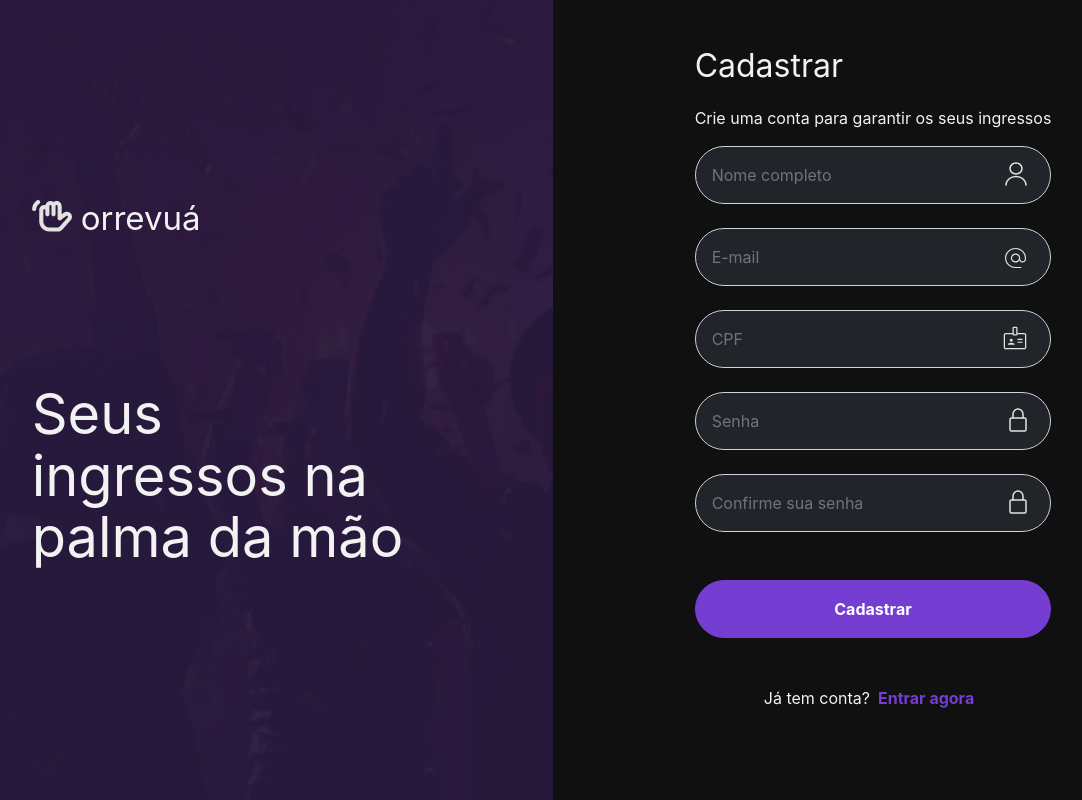
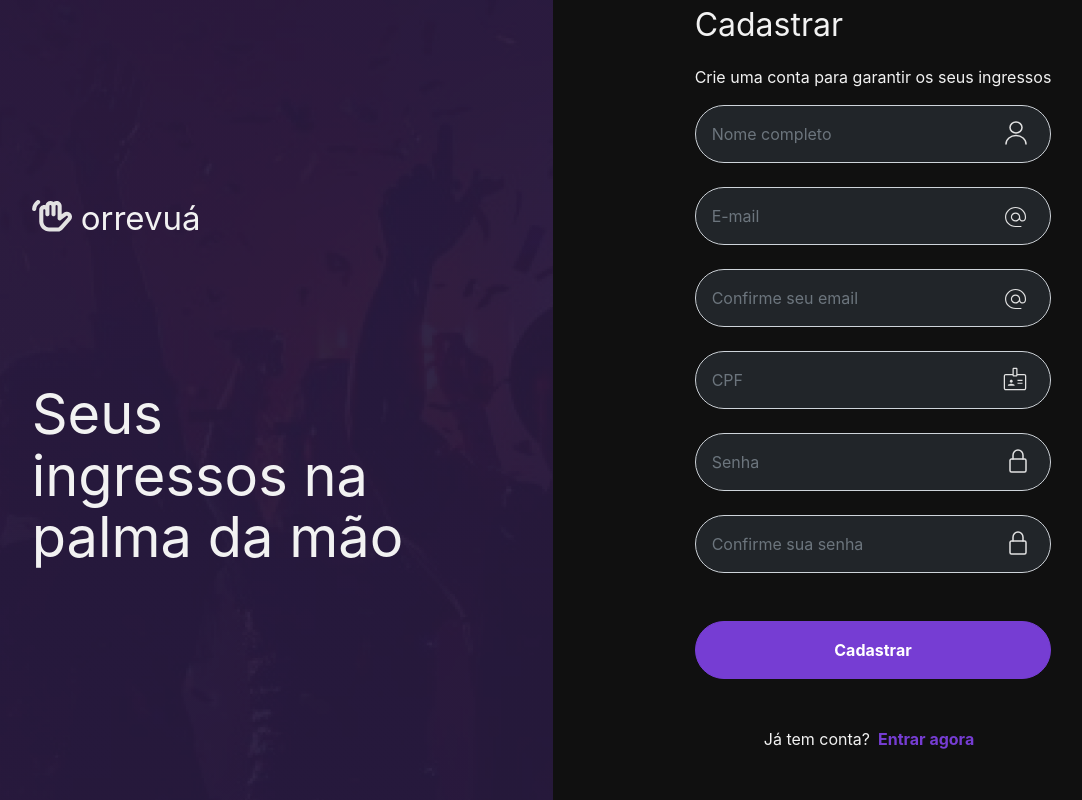
Before and after one commit to VerasThiago/orrevua, a React (Create React App) app in the folder web/: page /signup in a window 1280 px wide. Shown: the whole page, without its empty margins (87-1169 px from the left). Built offline with nearby package versions, Linux system fonts and the light colour scheme; no server answers.

Commit message:
improved cpf and email validation

```diff
--- a/web/src/pages/admin/createTicket/index.js
+++ b/web/src/pages/admin/createTicket/index.js
@@ -131,6 +131,11 @@ export default function AdminUserTickets() {
                 icon={<IconBadge />}
                 {...register('cpf', {
                   required: 'Este campo é obrigatório',
+                  validate: (val) => {
+                    if (!val || val.length !== 11) {
+                      return 'Não é um CPF válido';
+                    }
+                  },
                   setValueAs: (v) => unformatCpf(v),
                   onChange: (e) => setValue('cpf', formatCpf(e.target.value))
                 })}
--- a/web/src/pages/signUp /index.js
+++ b/web/src/pages/signUp /index.js
@@ -76,6 +76,24 @@ export default function SignUp() {
               </div>
               <div className="mb-4">
                 <Input
+                  name="email_confirmation"
+                  type="email"
+                  className="form-control"
+                  aria-describedby="email_confirmation"
+                  placeholder="Confirme seu email"
+                  icon={<IconEmail />}
+                  {...register('email_confirmation', {
+                    validate: (val) => {
+                      if (watch('email') != val) {
+                        return 'Os emails devem ser iguais';
+                      }
+                    }
+                  })}
+                  errors={errors}
+                />
+              </div>
+              <div className="mb-4">
+                <Input
                   name="cpf"
                   type="text"
                   className="form-control"
@@ -84,6 +102,11 @@ export default function SignUp() {
                   icon={<IconCpf />}
                   {...register('cpf', {
                     required: 'Este campo é obrigatório',
+                    validate: (val) => {
+                      if (!val || val.length !== 11) {
+                        return 'Não é um CPF válido';
+                      }
+                    },
                     setValueAs: (v) => unformatCpf(v),
                     onChange: (e) => setValue('cpf', formatCpf(e.target.value))
                   })}
```
